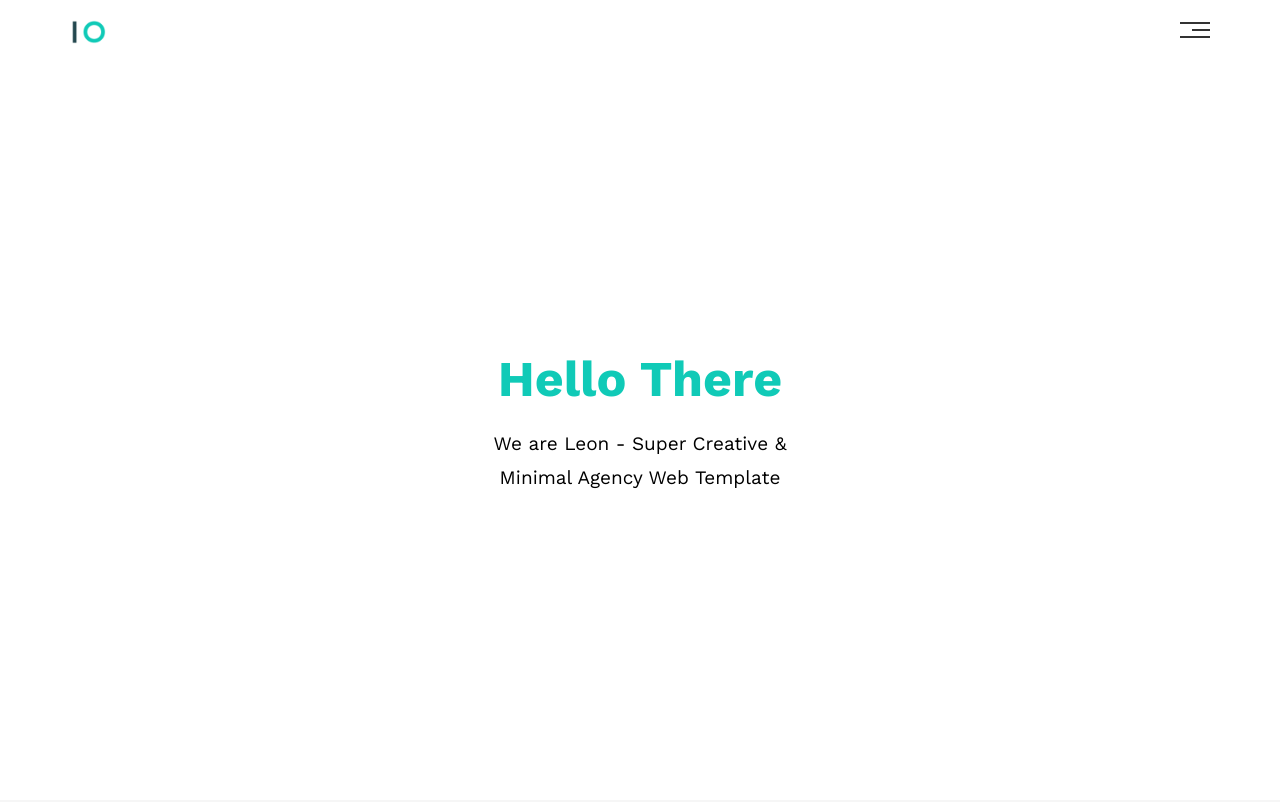
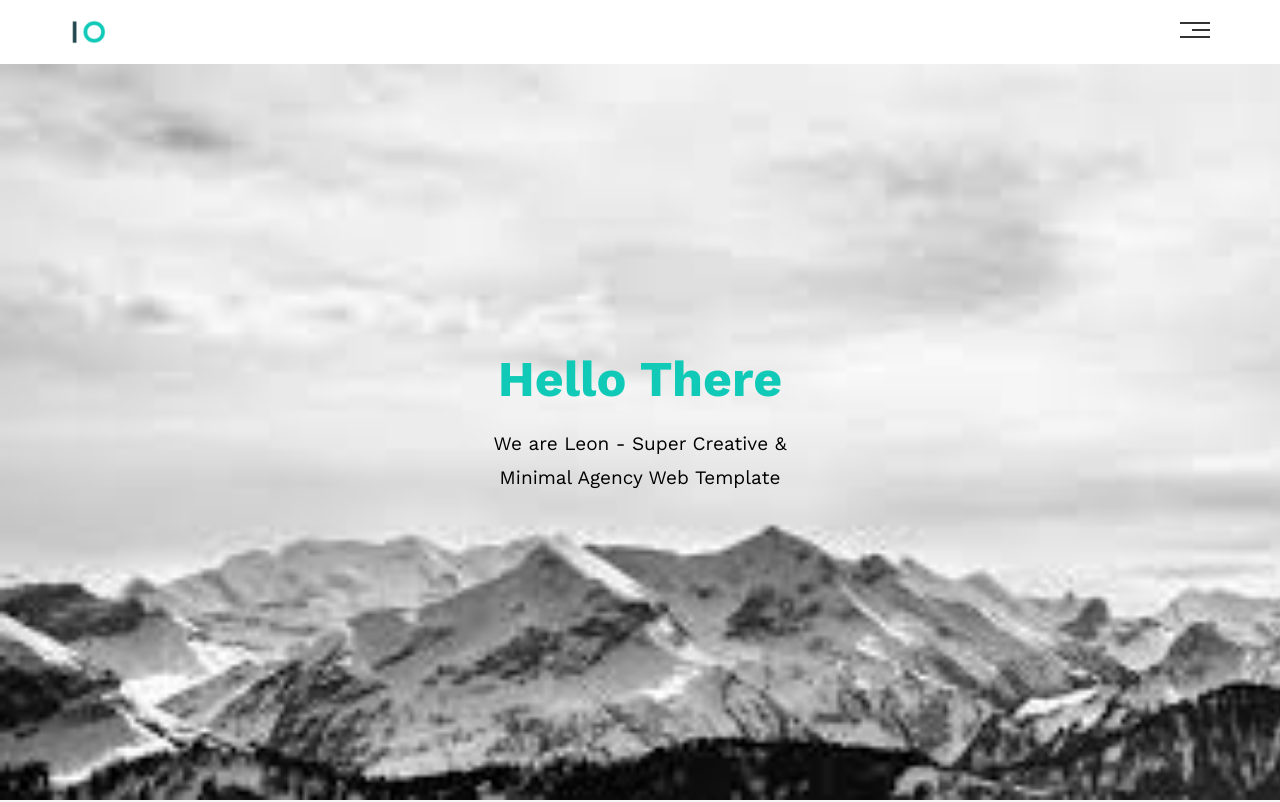
Before and after one commit to abdullahasson/Template-one, a plain HTML site: page index.html in a window 1280 px wide. Shown: the top 802 px of the page. Drawn offline with nearby package versions, Linux system fonts and the light colour scheme.

Commit message:
Update style.css

```diff
--- a/css/style.css
+++ b/css/style.css
@@ -147,7 +147,7 @@
   /* End Header */
   /* Start Landing Section */
   .landing {
-    background-image: url("image/photo5.png");
+    background-image: url("/image/photo5.png");
     background-size: cover;
     height: calc(100vh - 64px);
     position: relative;
```
